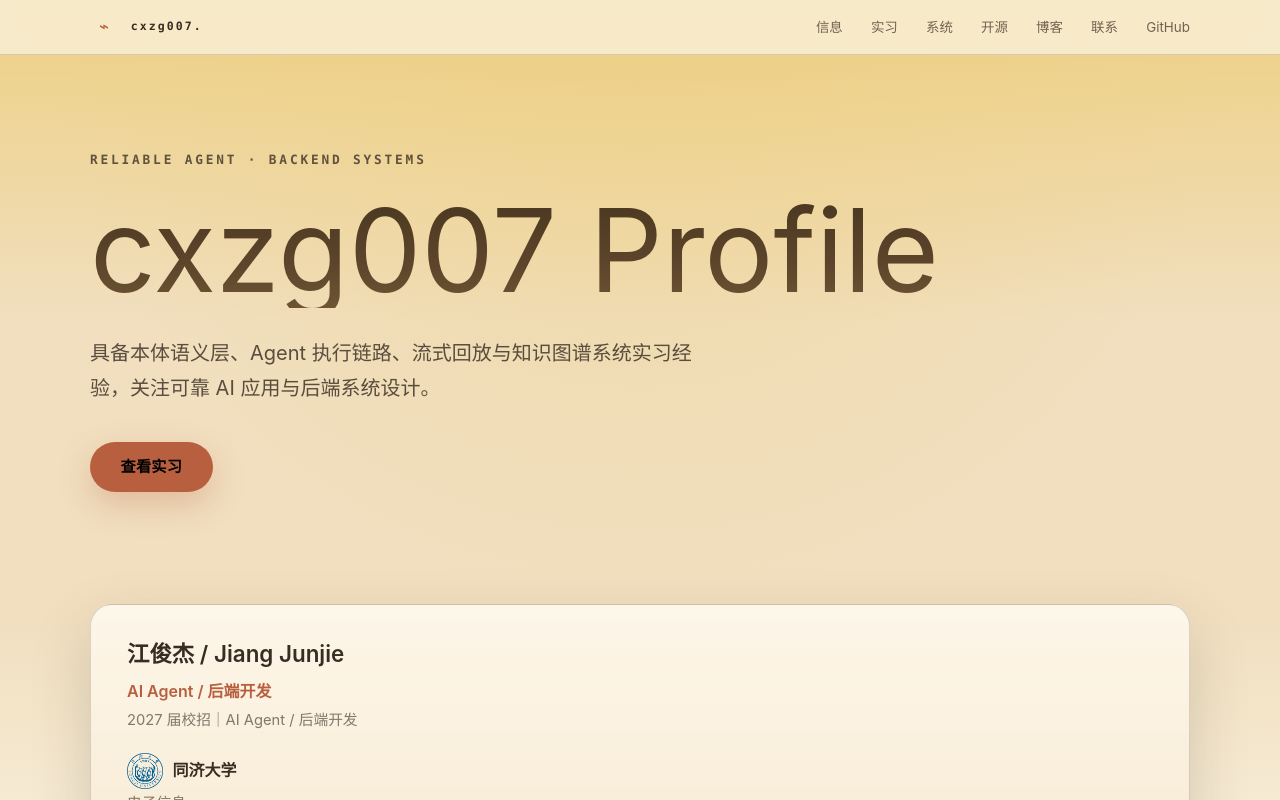
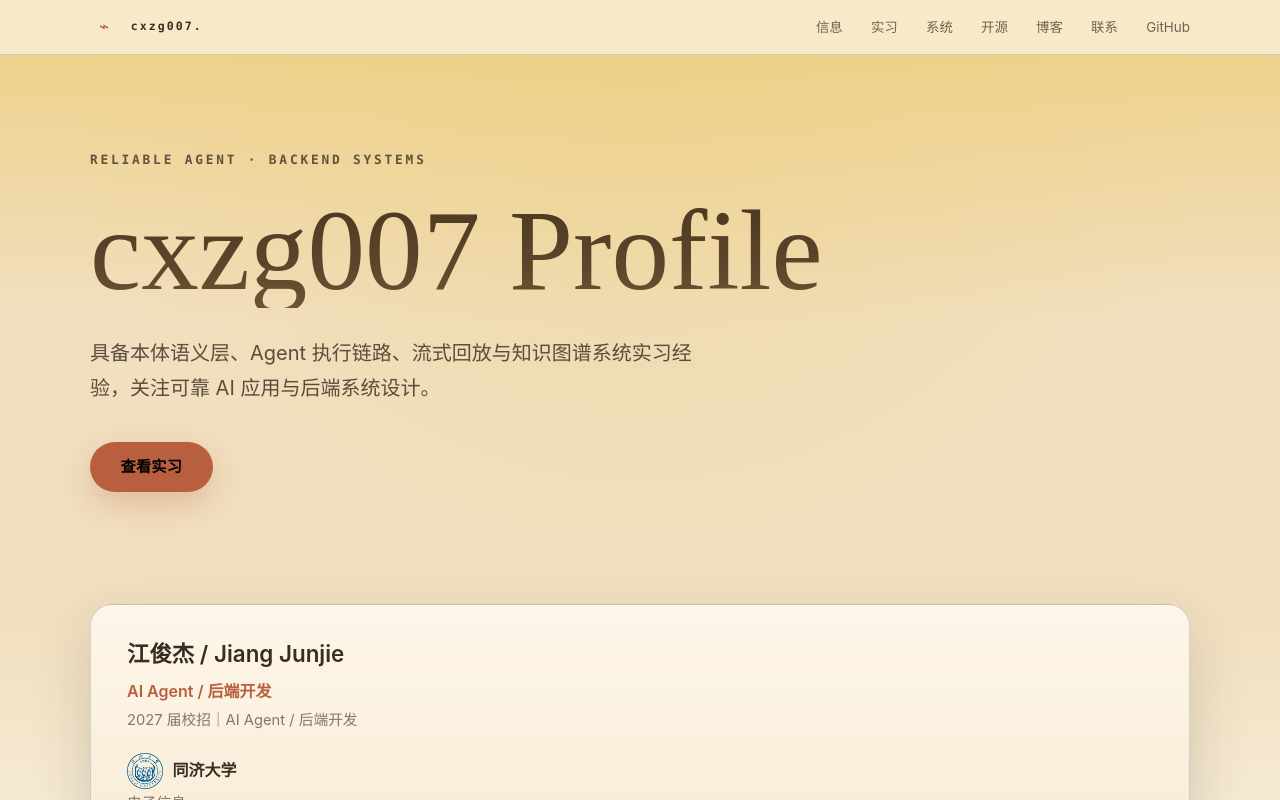
Before and after one commit to cxzg007/personal-portal, a Next.js app: page / in a window 1280 px wide. Shown: the top 800 px of the page. Built offline with nearby package versions, Linux system fonts and the light colour scheme; no server answers.

Commit message:
fix: apply display font to profile hero h1 and restore button hover contrast

```diff
--- a/src/app/globals.css
+++ b/src/app/globals.css
@@ -247,6 +247,7 @@ main {
 
 .button-primary:hover {
   background: var(--terracotta-deep);
+  color: var(--surface);
 }
 
 .button-secondary {
@@ -954,7 +955,7 @@ main {
   display: block;
   padding: 0.65rem 0.9rem;
   border-bottom: 1px solid rgba(var(--amber-rgb), 0.11);
-  color: var(--muted);
+  color: var(--ink);
   font-family: var(--font-mono);
   font-size: 0.52rem;
   letter-spacing: 0.14em;
--- a/src/app/profile.css
+++ b/src/app/profile.css
@@ -30,6 +30,7 @@
 .profile-hero h1 {
   margin: 0;
   color: transparent;
+  font-family: var(--font-display);
   font-size: clamp(5.5rem, 9vw, 7.5rem);
   font-weight: 440;
   line-height: 1;
```
